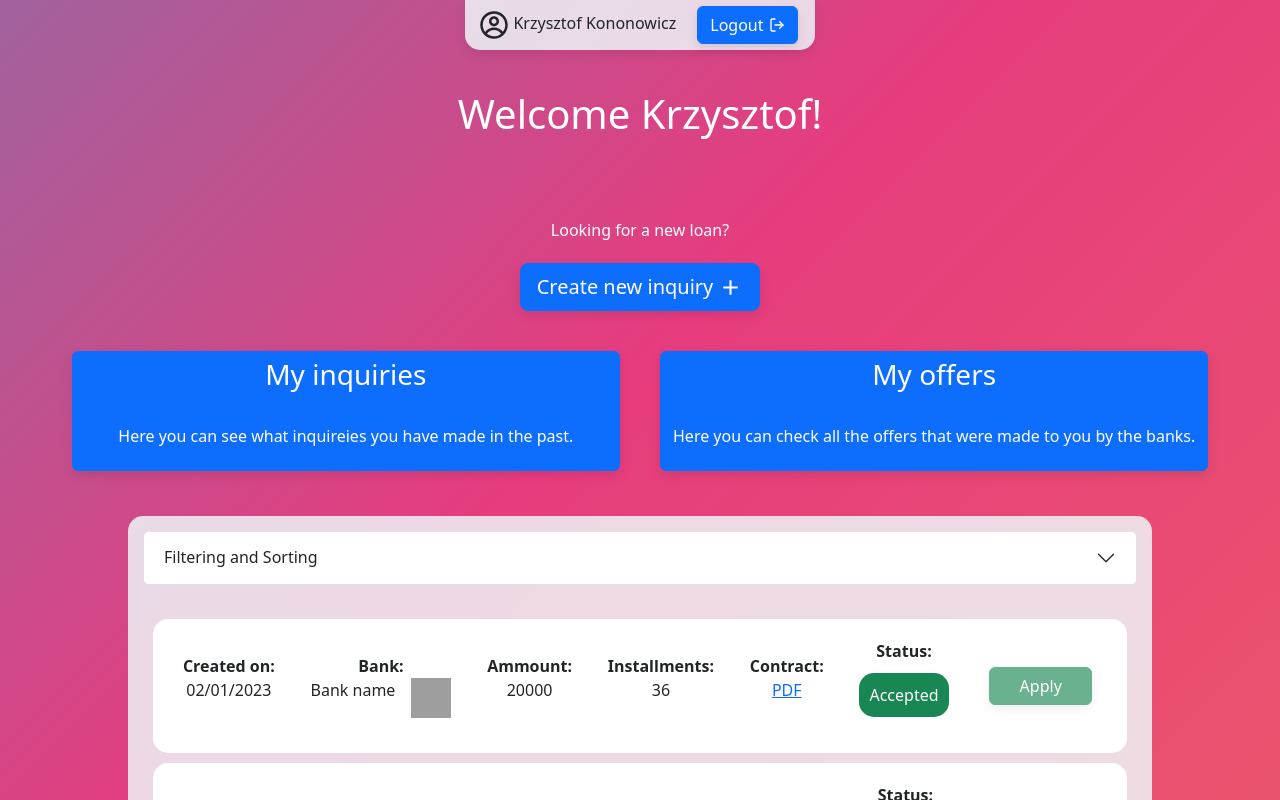
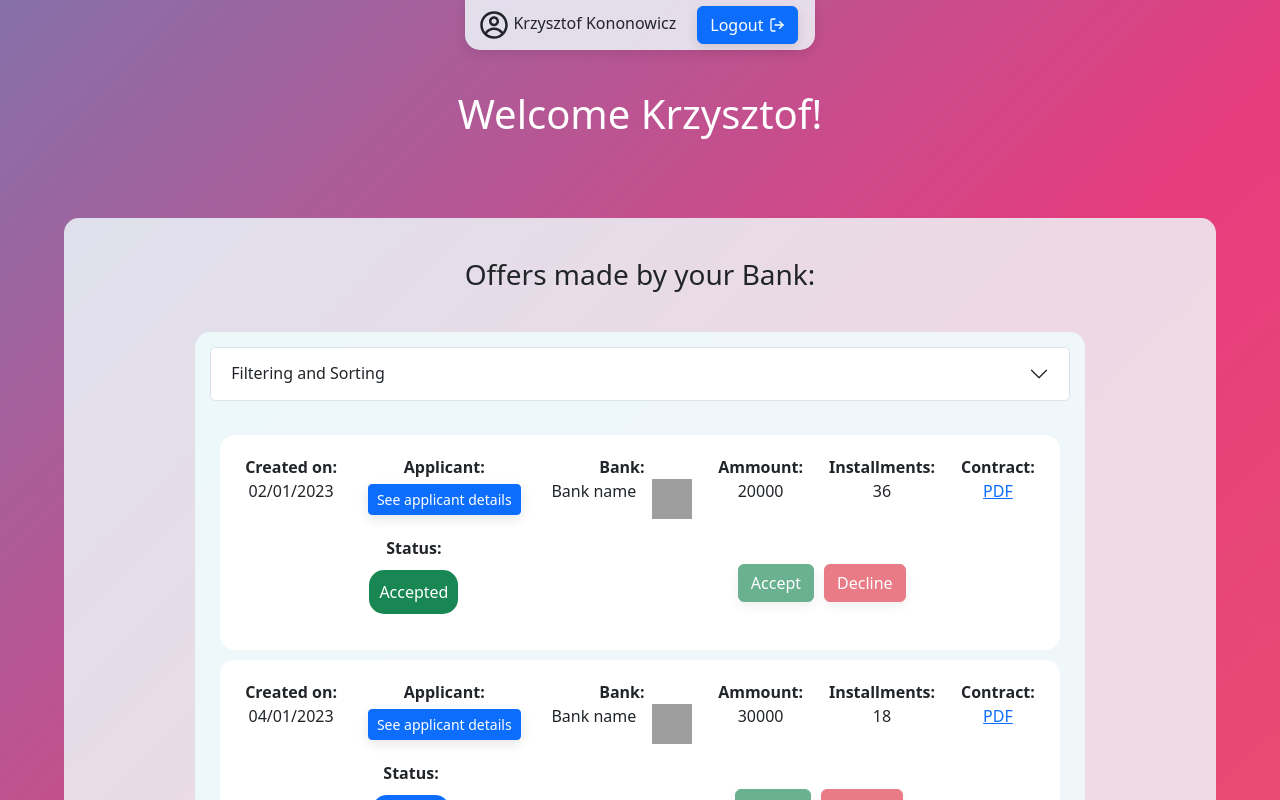
Before and after one commit to Lorak294/lichva-react, a React (Create React App) app: page /user/offers in a window 1280 px wide. Shown: the top 800 px of the page. Built offline with nearby package versions, Linux system fonts and the light colour scheme; grey boxes are pictures that could not be loaded.

Commit message:
added browseer bar and bank employee changes

```diff
--- a/public/index.html
+++ b/public/index.html
@@ -24,7 +24,7 @@
       work correctly both with client-side routing and a non-root public URL.
       Learn how to configure a non-root public URL by running `npm run build`.
     -->
-    <title>React App</title>
+    <title>Lich.va</title>
   </head>
   <body>
     <noscript>You need to enable JavaScript to run this app.</noscript>
--- a/src/Components/Data Tables/InquiriesTable.js
+++ b/src/Components/Data Tables/InquiriesTable.js
@@ -1,4 +1,5 @@
 import React, { useEffect, useState } from "react";
+import axios from "axios";
 
 import { InquiryRecord } from "../Record Components/InquiryRecord";
 import { InquiryFilterComponent } from "./InquiryFIlterComponent";
@@ -25,33 +26,37 @@ const InquiriesTable = (props) => {
   const pageSize = 10;
 
   const fetchInquiries = async () => {
-    // const response = await axios.get("api_URL_HERE").catch(err => console.log(err));
 
-    // if(response){
-    //   const inqData = response.data;
-    //   console.log("Fatched Inquiries: ",inqData);
-    //   setInqData(inqData);
-    // }
-    console.log("fetching inquiries to a table...")
-    setInqData(exampleInquiries);
-    setFilteredData(exampleInquiries);
-    updatePages(exampleInquiries.length);
+    // TRZEBA ZMIENIĆ ŻEBY ŚCIĄGAŁO TYLKO INQ USERA A NA RAZIE BIERZE WSZYSTKIE
+    axios.get("https://lichvanotitia.azurewebsites.net/api/Inquiry").then((response) =>{
+      //console.log("inquireis have been fetched");
+      //console.log(response.data);
+
+      setInqData(response.data);
+      setFilteredData(response.data);
+      updatePages(response.data.length);
+    })
+    .catch(err => console.log(err));
+
+    // setInqData(exampleInquiries);
+    // setFilteredData(exampleInquiries);
+    // updatePages(exampleInquiries.length);
   }
 
   const applyFiltersHandler = (filterConditions) => {
     // console.log("FILTER CONDITIONS: ");
     // console.log(filterConditions);
-    // console.log("DATA: ");
-    // console.log(inqData);
+    //console.log("DATA: ");
+    //console.log(inqData);
 
     const resultData = inqData
       .filter(
         (inquiry) =>
           (filterConditions.minDate === "" ||
-            Date.parse(inquiry.creation_date) >=
+            Date.parse(inquiry.creationDate) >=
               Date.parse(filterConditions.minDate)) &&
           (filterConditions.maxDate === "" ||
-            Date.parse(inquiry.creation_date) <=
+            Date.parse(inquiry.creationDate) <=
               Date.parse(filterConditions.maxDate)) &&
           (filterConditions.minAmmount === "" ||
             inquiry.ammount >= filterConditions.minAmmount) &&
@@ -103,13 +108,20 @@ const InquiriesTable = (props) => {
   };
 
   const inqResultsHandler = (inqObj) => {
-    console.log("INQ OBJ INSIDE HANDLER:");
-    console.log(inqObj);
+    //console.log("INQ OBJ INSIDE HANDLER:");
+    //console.log(inqObj);
     navigate(`/user/inquiries/results`,{state: inqObj});
   }
 
   useEffect(() => {
-    fetchInquiries();
+    if(user)
+    {
+      fetchInquiries();
+    }
+    else
+    {
+      navigate('/user')
+    }
   }, []);
 
   return (
--- a/src/Components/Data Tables/InquiryFIlterComponent.js
+++ b/src/Components/Data Tables/InquiryFIlterComponent.js
@@ -104,7 +104,7 @@ export const InquiryFilterComponent = (props) => {
                 <Form.Select
                 aria-label="Select column to sort by"
                 >
-                    <option value="creation_date">Created on</option>
+                    <option value="creationDate">Created on</option>
                     <option value="ammount">Ammount</option>
                     <option value="installments">Installments</option>
                 </Form.Select>
--- a/src/Components/Data Tables/OfferFIlterComponent.js
+++ b/src/Components/Data Tables/OfferFIlterComponent.js
@@ -151,11 +151,11 @@ export const OfferFilterComponent = (props) => {
                 <Form.Select
                 aria-label="Select column to sort by"
                 >
-                    <option value="creation_date">Created on</option>
-                    <option value="bank_id">Bank</option>
+                    <option value="creationDate">Created on</option>
+                    <option value="bankId">Bank</option>
                     <option value="ammount">Ammount</option>
                     <option value="installments">Installments</option>
-                    <option value="status">Status</option>
+                    <option value="offerStatus">Status</option>
                 </Form.Select>
             </Form.Group>
 
--- a/src/Components/Data Tables/OffersTable.js
+++ b/src/Components/Data Tables/OffersTable.js
@@ -44,6 +44,14 @@ const OffersTable = (props) => {
       setFilteredData(exampleOffers);
       updatePages(exampleOffers.length);
     }
+    else if(props.refBank)
+    {
+      console.log("fetching offers form given bank to a table...");
+      console.log(props.refBank);
+      setOffData(exampleOffers);
+      setFilteredData(exampleOffers);
+      updatePages(exampleOffers.length);
+    }
     else
     {
       console.log("fetching offers to a table...");
@@ -65,10 +73,10 @@ const OffersTable = (props) => {
       .filter(
         (offer) =>
           (filterConditions.minDate === "" ||
-            Date.parse(offer.creation_date) >=
+            Date.parse(offer.creationDate) >=
               Date.parse(filterConditions.minDate)) &&
           (filterConditions.maxDate === "" ||
-            Date.parse(offer.creation_date) <=
+            Date.parse(offer.creationDate) <=
               Date.parse(filterConditions.maxDate)) &&
           (filterConditions.minAmmount === "" ||
             offer.ammount >= filterConditions.minAmmount) &&
@@ -80,10 +88,10 @@ const OffersTable = (props) => {
             offer.installments <= filterConditions.maxInstallments) &&
           (filterConditions.banks.length === 0 ||
             filterConditions.banks === "" ||
-            filterConditions.banks.includes(offer.bank_id)) &&
+            filterConditions.banks.includes(offer.bankId)) &&
           (filterConditions.status.length === 0 ||
               filterConditions.status === "" ||
-              filterConditions.status.includes(offer.status))
+              filterConditions.status.includes(offer.offerStatus))
       )
       .sort((a, b) => {
         let res;
@@ -149,7 +157,7 @@ const OffersTable = (props) => {
       {filteredData.length > 0 ? (
         filteredData
           .slice((activePage - 1) * pageSize, activePage * pageSize)
-          .map((offer) => <OfferRecord key={offer.id} offerObj={offer} offerApply={offerApplyHandler}/>)
+          .map((offer) => <OfferRecord key={offer.id} offerObj={offer} offerApply={offerApplyHandler} bankPerspective={props.refBank}/>)
       ) : (
         <p>No records meet the filter requirements.</p>
       )}
--- a/src/Components/NewInquiryForm.js
+++ b/src/Components/NewInquiryForm.js
@@ -28,20 +28,30 @@ const NewInquiryForm = (props) => {
       //event.preventDefault();
       event.stopPropagation();
       setValidated(true);
-    }
-    else{
+    } else {
       setValidated(true);
       // API CALL HERE
       let inquiry = {
-        userId: props.user.id,
+        userId: 1, //props.user.id,
         ammount: form.formLoanValue.value,
-        installments: form.formNOP.value
-      }
-      console.log(inquiry);
-      alert("Your inquiry has been submitted - you will receive an email with the results");
-      navigate("/user");
+        installments: form.formNOP.value,
+      };
+
+      axios
+        .post('https://lichvanotitia.azurewebsites.net/api/Inquiry', inquiry)
+        .then((response) => {
+          console.log(response);
+          alert(
+            "Your inquiry has been submitted - you will receive an email with the results"
+          );
+          navigate("/user");
+        })
+        .catch(function (error) {
+          console.log(error);
+        });
+
+      //console.log(inquiry);
     }
-
   };
 
   const handleCancel = () => {
--- a/src/Components/Record Components/InquiryRecord.js
+++ b/src/Components/Record Components/InquiryRecord.js
@@ -23,7 +23,7 @@ export const InquiryRecord = (props) => {
         </div>
         <div>
           <strong>Created on:</strong>
-          <p>{format(new Date(props.inqObj.creation_date), "dd/MM/yyyy")}</p>
+          <p>{format(new Date(props.inqObj.creationDate), "dd/MM/yyyy")}</p>
         </div>
         <div>
           <strong>Ammount:</strong>
--- a/src/Components/Record Components/OfferRecord.js
+++ b/src/Components/Record Components/OfferRecord.js
@@ -1,6 +1,6 @@
 import React from "react";
 import { Button } from "react-bootstrap";
-import {format} from 'date-fns';
+import { format } from "date-fns";
 import ContentCard from "../ContentCard";
 import { offer_status } from "../../Constants and definitions/Enums";
 //import { OfferApplication } from "../OfferApplication";
@@ -13,7 +13,6 @@ import "./OfferRecord.css";
 
 export const OfferRecord = (props) => {
   //const [applyPopup,setApplyPopup] = useState(false);
-
 
   const getBankLogo = () => {
     // TEMPORARY BMW LOGO -> implement getting bank icon url from offer obj
@@ -28,7 +27,19 @@ export const OfferRecord = (props) => {
     console.log("Apply clicked on:" + JSON.stringify(props.offerObj));
     //setApplyPopup(true);
     props.offerApply(props.offerObj);
-  }
+  };
+
+  const declineHandler = () => {
+    console.log("decline clicked");
+  };
+
+  const acceptHandler = () => {
+    console.log("accept clicked");
+  };
+
+  const applicantDetailHandler = () => {
+    console.log("details about applicant clicked");
+  };
 
   // const seeInquiryDetailsClick = () => {
   //    // implement inquiry details popup
@@ -48,8 +59,15 @@ export const OfferRecord = (props) => {
         </div> */}
       <div>
         <strong>Created on:</strong>
-          <p>{format(new Date(props.offerObj.creation_date), "dd/MM/yyyy")}</p>
+        <p>{format(new Date(props.offerObj.creationDate), "dd/MM/yyyy")}</p>
       </div>
+      {props.bankPerspective && (
+        <div>
+          <strong>Applicant:</strong>
+          <br/>
+          <Button size="sm" variant="primary" onClick={applicantDetailHandler}>See applicant details</Button>
+        </div>
+      )}
       <div>
         <strong>Bank:</strong>
         <div className="bank-container">
@@ -67,17 +85,67 @@ export const OfferRecord = (props) => {
       </div>
       <div>
         <strong>Contract:</strong>
-          <p><a href={props.offerObj.generated_contract_url} target="_blank" rel="noreferrer">PDF</a></p>
+        <p>
+          <a
+            href={props.offerObj.generatedContract}
+            target="_blank"
+            rel="noreferrer"
+          >
+            PDF
+          </a>
+        </p>
       </div>
       <div>
         <strong>Status:</strong>
 
-          {props.offerObj.status === offer_status.offered && <p className="status-text bg-primary">Offered</p>}
-          {props.offerObj.status === offer_status.waiting_for_acceptance && <p className="status-text bg-warning">Waiting for<br/>acceptance</p>}
-          {props.offerObj.status === offer_status.accepted && <p className="status-text bg-success">Accepted</p>}
-          {props.offerObj.status === offer_status.declined && <p className="status-text bg-danger">Declined</p>}
+        {props.offerObj.offerStatus === offer_status.offered && (
+          <p className="status-text bg-primary">Offered</p>
+        )}
+        {props.offerObj.offerStatus === offer_status.waiting_for_acceptance && (
+          <p className="status-text bg-warning">
+            Waiting for
+            <br />
+            acceptance
+          </p>
+        )}
+        {props.offerObj.offerStatus === offer_status.accepted && (
+          <p className="status-text bg-success">Accepted</p>
+        )}
+        {props.offerObj.offerStatus === offer_status.declined && (
+          <p className="status-text bg-danger">Declined</p>
+        )}
       </div>
-        <Button variant="success" disabled={props.offerObj.status !== offer_status.offered} className="apply-btn" onClick={applyClick}>Apply</Button>
+      {props.bankPerspective ? (
+        <div>
+          <Button
+            variant="success"
+            disabled={
+              props.offerObj.offerStatus !== offer_status.waiting_for_acceptance
+            }
+            onClick={acceptHandler}
+          >
+            Accept
+          </Button>
+          <Button
+            variant="danger"
+            disabled={
+              props.offerObj.offerStatus !== offer_status.waiting_for_acceptance
+            }
+            onClick={declineHandler}
+          >
+            Decline
+          </Button>
+        </div>
+      ) : (
+        <Button
+          variant="success"
+          disabled={props.offerObj.offerStatus !== offer_status.offered}
+          className="apply-btn"
+          onClick={applyClick}
+        >
+          Apply
+        </Button>
+      )}
 
       {/* {applyPopup && <OfferApplication offerObj={props.offerObj}/>} */}
     </ContentCard>
--- a/src/Constants and definitions/ExampleData.js
+++ b/src/Constants and definitions/ExampleData.js
@@ -2,8 +2,8 @@ import {roles,job_categories,id_types,offer_status} from './Enums';
 
 export let exampleUser = {
         id: 2137,
-        creation_date: '01.01.2001',
-        role: roles.user,
+        creationDate: '01.01.2001',
+        role: roles.employee,
         hash: 'SOM3V3RYS3CUR3H4SH',
         internal: true,
         email: 'someone@example.com',
@@ -18,36 +18,36 @@ export let exampleUser = {
 export let exampleInquiries = [
         {
                 id: 1001,
-                creation_date: '2012-04-23T18:25:43.511Z',
-                user_id: 2137,
+                creationDate: '2012-04-23T18:25:43.511Z',
+                userId: 2137,
                 ammount: 20000,
                 installments: 24
         },
         {
                 id: 1002,
-                creation_date: '2012-05-20T18:25:43.511Z',
-                user_id: 2137,
+                creationDate: '2012-05-20T18:25:43.511Z',
+                userId: 2137,
                 ammount: 30000,
                 installments: 18
         },
         {
                 id: 1003,
-                creation_date: '2012-04-21T18:25:43.511Z',
-                user_id: 2137,
+                creationDate: '2012-04-21T18:25:43.511Z',
+                userId: 2137,
                 ammount: 25000,
                 installments: 40
         },
         {
                 id: 1004,
-                creation_date: '2012-07-23T18:25:43.511Z',
-                user_id: 2137,
+                creationDate: '2012-07-23T18:25:43.511Z',
+                userId: 2137,
                 ammount: 30000,
                 installments: 18
         },
         {
                 id: 1005,
-                creation_date: '2012-01-11T18:25:43.511Z',
-                user_id: 2137,
+                creationDate: '2012-01-11T18:25:43.511Z',
+                userId: 2137,
                 ammount: 30000,
                 installments: 18
         },
@@ -56,38 +56,38 @@ export let exampleInquiries = [
 export let exampleOffers = [
         {
                 id: 2003,
-                creation_date: '2023-01-02T18:25:43.511Z',
-                user_id: 2137,
-                bank_id: 1001,
+                creationDate: '2023-01-02T18:25:43.511Z',
+                userId: 2137,
+                bankId: 1001,
                 platform_id: 1001,
                 ammount: 20000,
                 installments: 36,
-                status:  offer_status.accepted,
-                generated_contract_url: "https://en.wikipedia.org/wiki/Sus_(genus)",
-                signed_contract_url: "https://en.wikipedia.org/wiki/Suinae"
+                offerStatus:  offer_status.accepted,
+                generatedContract: "https://en.wikipedia.org/wiki/Sus_(genus)",
+                signedContract: "https://en.wikipedia.org/wiki/Suinae"
         },
         {
                 id: 2004,
-                creation_date: '2023-01-04T18:25:43.511Z',
-                user_id: 2137,
-                bank_id: 2001,
-                platform_id: 2001,
+                creationDate: '2023-01-04T18:25:43.511Z',
+                userId: 2137,
+                bankId: 2001,
+                platformId: 2001,
                 ammount: 30000,
                 installments: 18,
-                status:  offer_status.offered,
-                generated_contract_url: "https://en.wikipedia.org/wiki/Sus_(genus)",
-                signed_contract_url: ""
+                offerStatus:  offer_status.offered,
+                generatedContract: "https://en.wikipedia.org/wiki/Sus_(genus)",
+                signedContract: ""
         },
         {
                 id: 2005,
-                creation_date: '2022-11-21T18:25:43.511Z',
-                user_id: 2137,
-                bank_id: 3001,
-                platform_id: 3001,
+                creationDate: '2022-11-21T18:25:43.511Z',
+                userId: 2137,
+                bankId: 3001,
+                platformId: 3001,
                 ammount: 17000,
                 installments: 12,
-                status:  offer_status.waiting_for_acceptance,
-                generated_contract_url: "https://en.wikipedia.org/wiki/Sus_(genus)",
-                signed_contract_url: "https://en.wikipedia.org/wiki/Suinae"
+                offerStatus:  offer_status.waiting_for_acceptance,
+                generatedContract: "https://en.wikipedia.org/wiki/Sus_(genus)",
+                signedContract: "https://en.wikipedia.org/wiki/Suinae"
         }
 ]
--- a/src/Views/UserView/BankAdminPannel.css
+++ b/src/Views/UserView/BankAdminPannel.css
@@ -1,9 +1,8 @@
-.offer-list-section{
-    display:flex;
-    justify-content: center;
-    align-items: center;
-    margin: auto;
+.offer-section{
+    width: 90%;
 }
+
+
 
 .content-card h3{
     margin: 20px;
--- a/src/Views/UserView/BankAdminPannel.js
+++ b/src/Views/UserView/BankAdminPannel.js
@@ -1,8 +1,7 @@
 import React, { useState, useEffect } from "react";
 
-import Table from "react-bootstrap/Table";
-import Button from "react-bootstrap/Button";
 import ContentCard from "../../Components/ContentCard";
+import OffersTable from "../../Components/Data Tables/OffersTable";
 
 import "./BankAdminPannel.css";
 
@@ -48,47 +47,11 @@ const BankAdminPannel = (props) => {
     <div>
       <div className="welcome-banner">
         <h1>Welcome {props.user.first_name}!</h1>
-      </div>
-      <div className="offer-list-section">
-        <ContentCard>
+        </div>
+        <ContentCard className="offer-section">
           <h3>Offers made by your Bank:</h3>
-          <Table striped bordered hover>
-            <thead>
-              <tr>
-                <th>Client</th>
-                <th>Ammount</th>
-                <th>Installments</th>
-                <th>Cost</th>
-                <th>Creation date</th>
-                <th>Documents</th>
-                <th>Status</th>
-                <th>Actions</th>
-              </tr>
-            </thead>
-            <tbody>
-              {offers.map((offerObj) => (
-                <tr key={offerObj.id}>
-                  <td>{offerObj.client}</td>
-                  <td>{offerObj.ammount.toString().replace(/\B(?=(\d{3})+(?!\d))/g, ".")} $</td>
-                  <td>{offerObj.installments}</td>
-                  <td>{offerObj.cost.toString().replace(/\B(?=(\d{3})+(?!\d))/g, ".")} $</td>
-                  <td>{offerObj.creationDate}</td>
-                  <td><a href={offerObj.pdfLink} target="_blank" rel="noreferrer">PDF</a></td>
-                  <td className="fw-bold">{offerObj.status}</td>
-                  <td>
-                    {offerObj.status !== "Declined" && (
-                      <div>
-                        <Button variant="success">Accept</Button>
-                        <Button variant="danger">Decline</Button>
-                      </div>
-                    )}
-                  </td>
-                </tr>
-              ))}
-            </tbody>
-          </Table>
+          <OffersTable refBank={ "somebank" }></OffersTable>
         </ContentCard>
-      </div>
     </div>
   );
 };
```
Also changed, not shown: 1 other file (tests, documents, lock files or other folders). Lines whose indentation alone changed are shown as unchanged.
